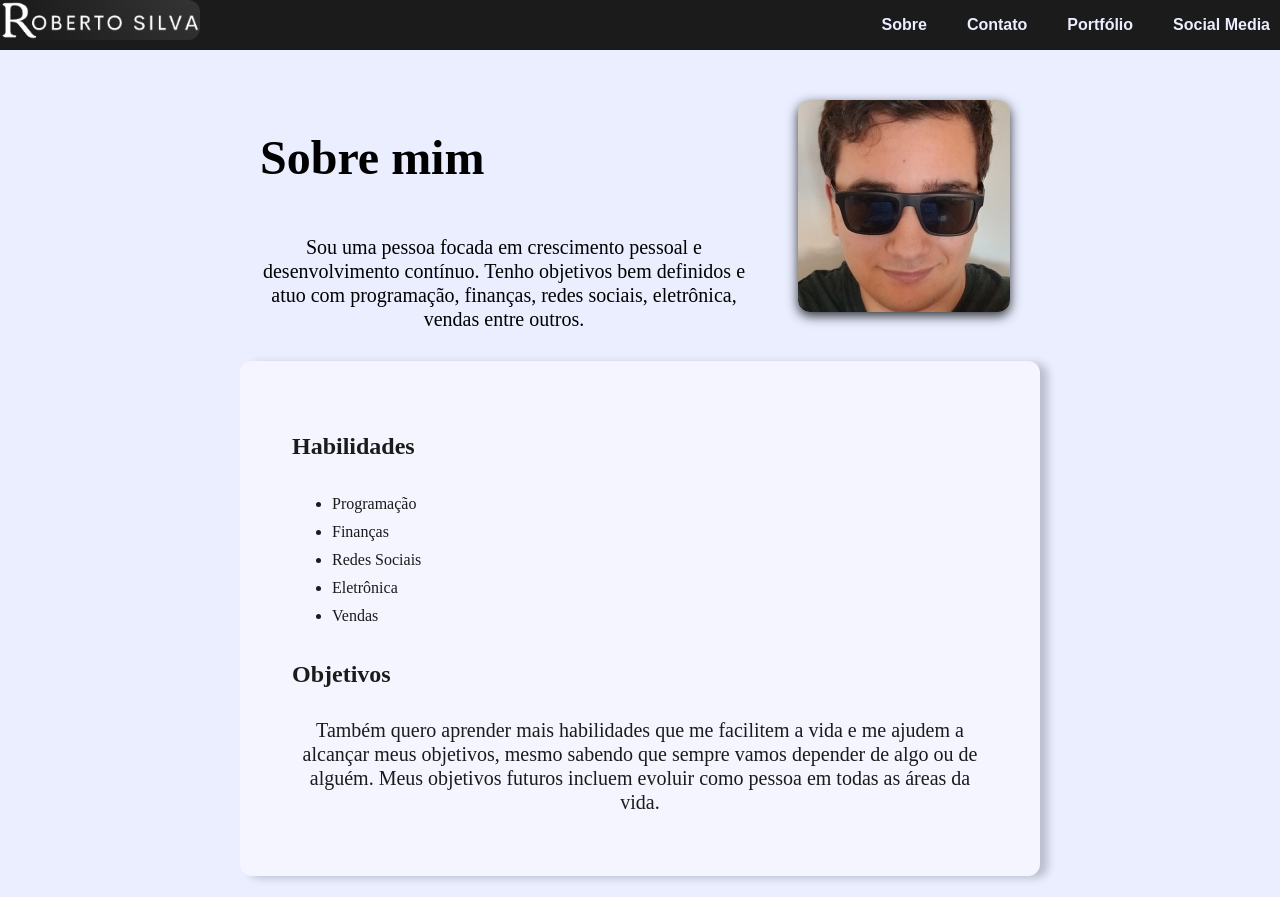
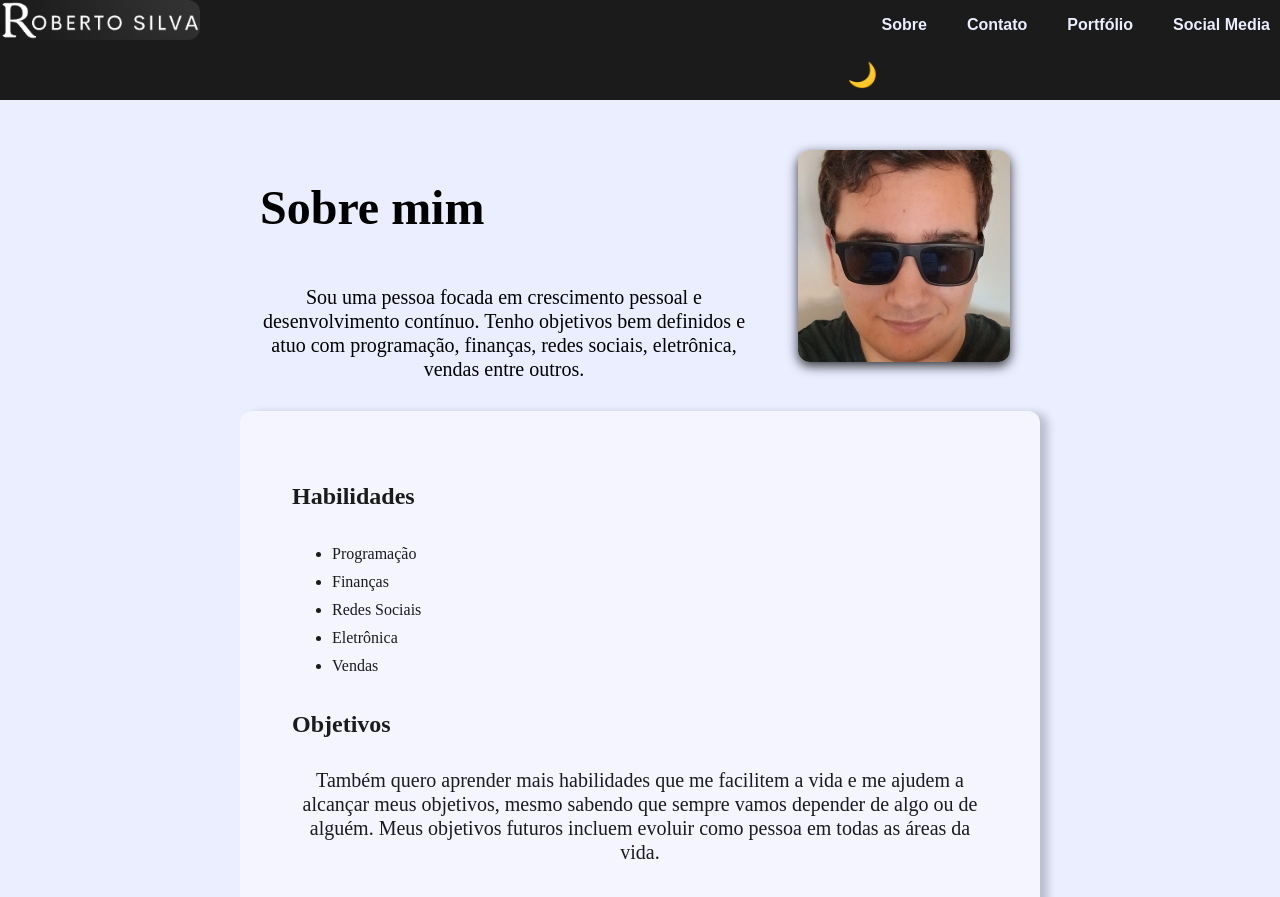
Before and after one commit to RobertoSilva-pogramador/RobertoSilvaPage, a plain HTML site: page index.html in a window 1280 px wide. Shown: the top 897 px of the page. Drawn offline with Linux system fonts and the light colour scheme.

Commit message:
Update index.html

```diff
--- a/index.html
+++ b/index.html
@@ -22,6 +22,7 @@
         <li><a href="portfolio.html">Portfólio</a></li>
         <li><a href="socialmedia.html">Social Media</a></li>
       </ul>
+      <button id="darkModeToggle" aria-label="Alternar modo escuro 🌙">🌙</button>
     </nav>
   </header>
 
```
